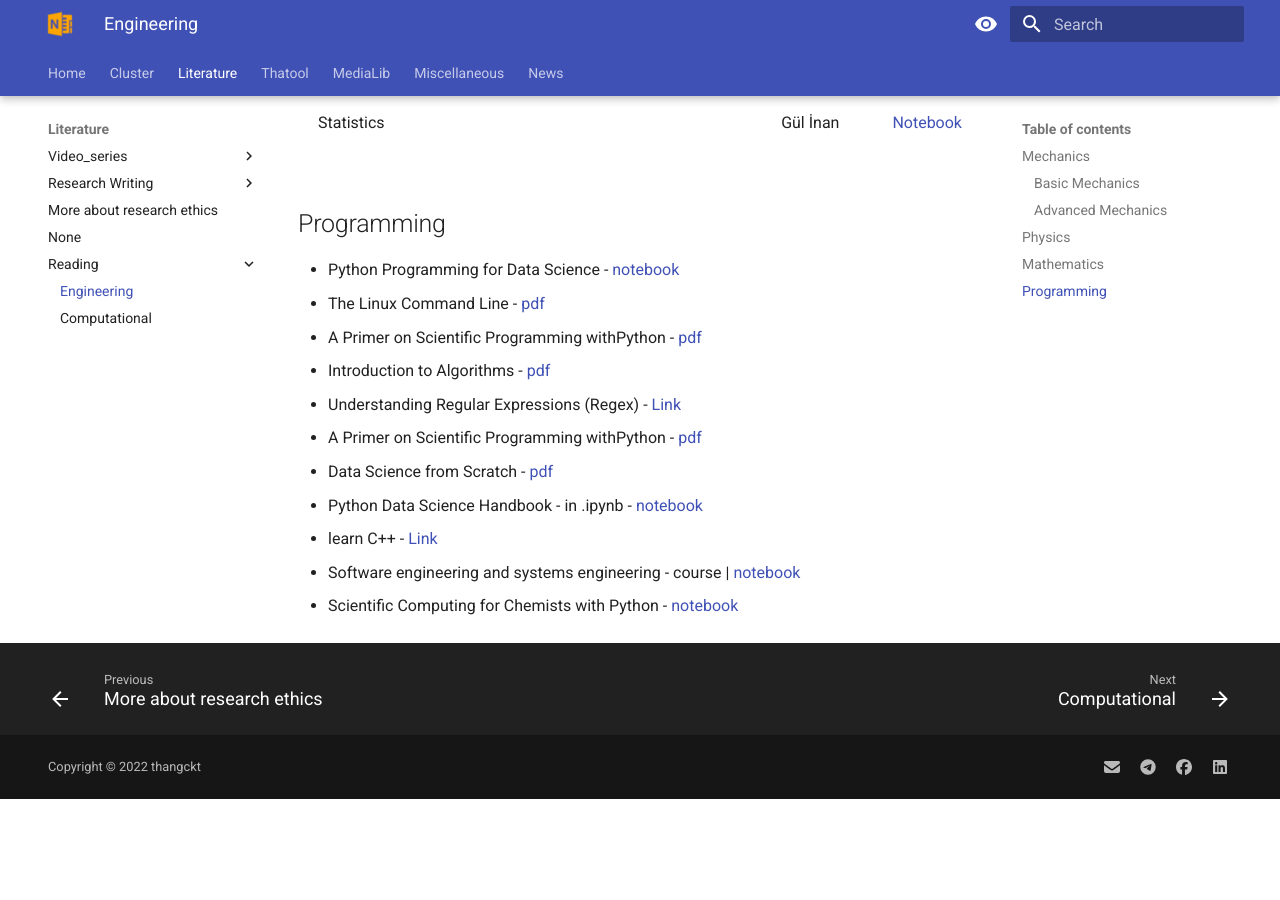
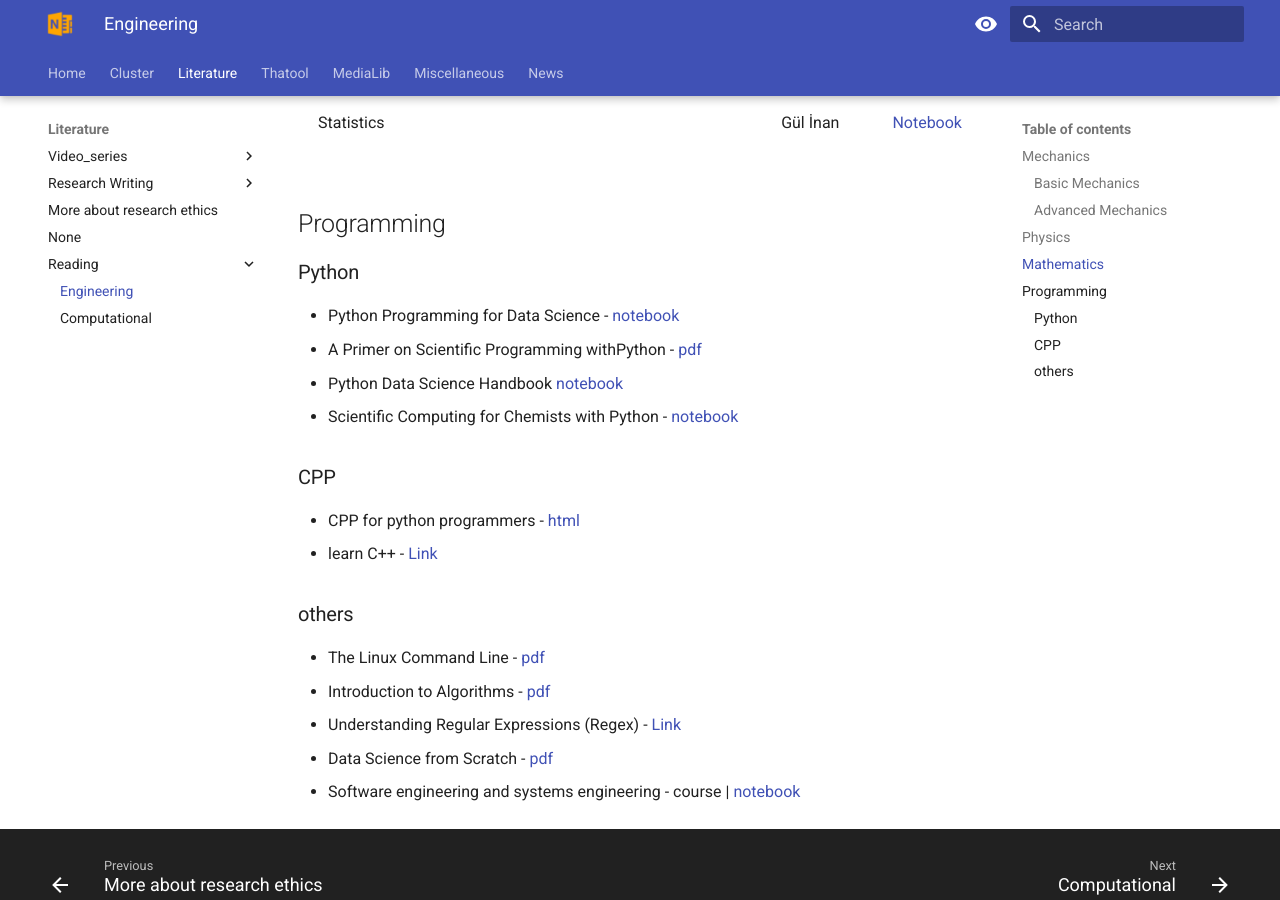
Before and after one commit to thangckt/thangckt.github.io, an MkDocs documentation site: the page built from docs/literature/reading/Mech_Science.md, in a window 1280 px wide and 900 px high, scrolled down 2264 px. Built offline with MkDocs 1.6.1 and Material for MkDocs 9.7.7, drawn with Linux system fonts in a browser that asks for light colours; the version menu is left out; before the commit the page ends 3063 px from its top, so only the background shows below that.

Commit message:
Update Mech_Science.md

```diff
--- a/docs/literature/reading/Mech_Science.md
+++ b/docs/literature/reading/Mech_Science.md
@@ -62,14 +62,20 @@ table, td, th {border: none!important;  margin-top:-20px; margin-bottom:0px; pad
 
 ## Programming
 
+### Python
 - Python Programming for Data Science   - [notebook](https://www.tomasbeuzen.com/python-programming-for-data-science){target="_blank"}
+- A Primer on Scientific Programming withPython - [pdf](http://202.91.76.90:81/fdScript/RootOfEBooks/E%20BOOKS%20COLLECTION%202020%20%20DATA%202/CSE/A%20Primer%20on%20Scientific%20Programming%20with%20Python.pdf){target="_blank"}
+- Python Data Science Handbook    [notebook](https://nbviewer.org/github/jakevdp/PythonDataScienceHandbook/blob/master/notebooks/Index.ipynb){target="_blank"}
+- Scientific Computing for Chemists with Python   - [notebook](https://weisscharlesj.github.io/SciCompforChemists){target="_blank"}
+
+### CPP
+- CPP for python programmers  - [html](https://runestone.academy/ns/books/published/cpp4python/index.html){target="_blank"}
+- learn C++   - [Link](https://www.learncpp.com/){target="_blank"}
+
+
+### others
 - The Linux Command Line   - [pdf](http://202.91.76.90:81/fdScript/RootOfEBooks/E%20BOOKS%20COLLECTION%202020%20%20DATA%202/CSE/The%20Linux%20Command%20Line.pdf){target="_blank"}
-- A Primer on Scientific Programming withPython - [pdf](http://202.91.76.90:81/fdScript/RootOfEBooks/E%20BOOKS%20COLLECTION%202020%20%20DATA%202/CSE/A%20Primer%20on%20Scientific%20Programming%20with%20Python.pdf){target="_blank"}
 - Introduction to Algorithms - [pdf](http://202.91.76.90:81/fdScript/RootOfEBooks/E%20BOOKS%20COLLECTION%202020%20%20DATA%202/CSE/Introduction.to.Algorithms.3rd.Edition.Sep.2010.pdf){target="_blank"}
 - Understanding Regular Expressions (Regex) - [Link](https://writersbyte.com/featured-post/regex-101-for-python-data-science/?swcfpc=1){target="_blank"}
-- A Primer on Scientific Programming withPython -  [pdf](http://202.91.76.90:81/fdScript/RootOfEBooks/E%20BOOKS%20COLLECTION%202020%20%20DATA%202/CSE/A%20Primer%20on%20Scientific%20Programming%20with%20Python.pdf){target="_blank"}
 - Data Science from Scratch -  [pdf](/pdf/Data_Science_from_Scratch.pdf){target="_blank"}
-- Python Data Science Handbook - in .ipynb  -   [notebook](https://nbviewer.org/github/jakevdp/PythonDataScienceHandbook/blob/master/notebooks/Index.ipynb){target="_blank"}
-- learn C++   - [Link](https://www.learncpp.com/){target="_blank"}
 - Software engineering and systems engineering - course |   [notebook](https://linkedin.github.io/school-of-sre/){target="_blank"}
-- Scientific Computing for Chemists with Python   - [notebook](https://weisscharlesj.github.io/SciCompforChemists){target="_blank"}
```
